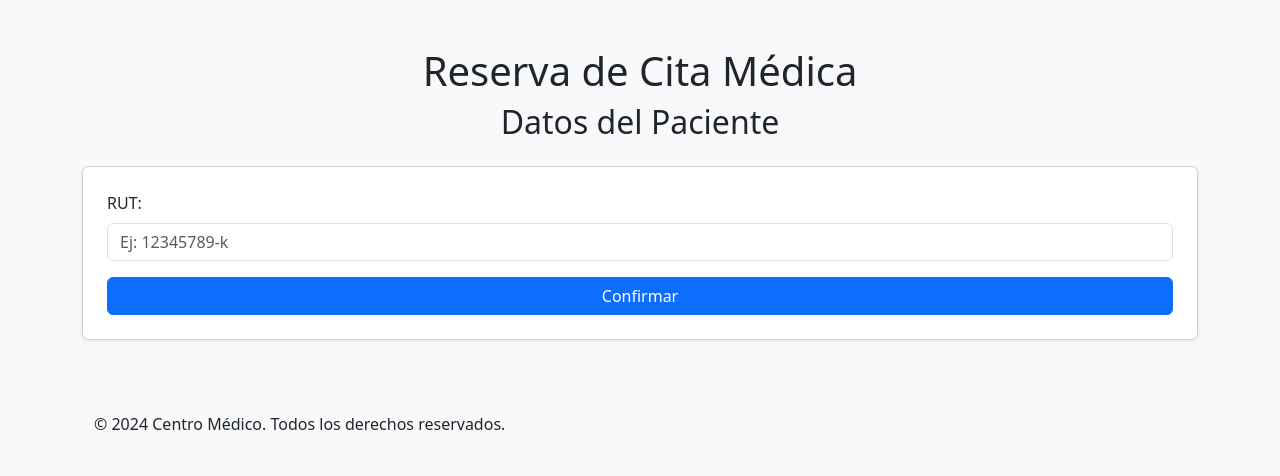
After one commit to JavierKDGN/IngSoftwareG7, a Flask app: page /acceso_historial_citas in a window 1280 px wide. The commit adds this page. Shown: the part 378-854 px from the top of the page. Run offline with Flask 3, Linux system fonts and the light colour scheme.

Commit message:
Historial de citas puede recibir un rut y revisar sus citas

```diff
--- a/app/routes.py
+++ b/app/routes.py
@@ -27,11 +27,28 @@ def especialistas():
 def centroayuda():
     return render_template('centroayuda.html')
 
+@app.route('/acceso_historial_citas', methods=['GET', 'POST'])
+def acceso_historial_citas():
+    if request.method == 'POST':
+        rut_paciente = request.form.get('rut_paciente')
+        rut_paciente = parse_rut(rut_paciente)
+        paciente = Paciente.get_paciente_by_rut(rut_paciente)
+        print(paciente)
+        if paciente:
+            return redirect(url_for('historial_citas', paciente_id=paciente.id_paciente))
+        else:
+            return render_template('acceso_historial_citas.html',error="Paciente no encontrado")
+    return render_template('acceso_historial_citas.html')
+
 @app.route('/historial_citas')
 def historial_citas():
     print(Horario.query.all())
     print(Cita.query.all())
-    historial = Cita.get_citas_por_paciente(1)  # Suponiendo que 1 es el ID del paciente
+    paciente_id = request.args.get('paciente_id', type=int)
+    if not paciente_id:
+        return redirect(url_for('index'))
+
+    historial = Cita.get_citas_por_paciente(paciente_id)  # Suponiendo que 1 es el ID del paciente
     for cita in historial:
         print(f"- Cita ID: {cita.id_cita}")
         print(f"  Estado: {cita.estado.name}")
--- /dev/null
+++ b/app/templates/acceso_historial_citas.html
@@ -0,0 +1,34 @@
+{% extends 'base.html' %}
+
+{% block title %}Historial de Citas - Centro Médico{% endblock %}
+
+{% block content %}
+<section class="hero-section">
+    <div class="container">
+        <h1 class="display-4">Historial de Citas</h1>
+        <p class="lead">Consulta tus citas médicas pasadas y su estado.</p>
+    </div>
+</section>
+<div class="container mt-5">
+    <h1 class="text-center">Reserva de Cita Médica</h1>
+    <h2 class="text-center mb-4">Datos del Paciente</h2>
+
+    <form action="{{ url_for('acceso_historial_citas') }}" method="POST" class="card p-4 shadow-sm">
+
+        <div class="mb-3">
+            <label for="rut_paciente" class="form-label">RUT:</label>
+            <input type="text" class="form-control {% if error %}is-invalid{% endif %}" id="rut_paciente" name="rut_paciente"
+                   placeholder="Ej: 12345789-k" value="{{ request.form.get('rut_paciente', '') }}" required>
+            {% if error %}
+            <div class="invalid-feedback">
+                {{ error }}
+            </div>
+            {% endif %}
+        </div>
+
+
+        <button type="submit" class="btn btn-primary w-100">Confirmar</button>
+    </form>
+
+</div>
+{% endblock %}
--- a/app/templates/base.html
+++ b/app/templates/base.html
@@ -40,13 +40,13 @@
                         <a class="nav-link" href="{{ url_for('especialistas') }}">Especialistas</a>
                     </li>
                     <li class="nav-item">
-                        <a class="nav-link" href="{{ url_for('historial_citas') }}">Historial de Citas</a>
-                    </li>
-                    <li class="nav-item">
                         <a class="nav-link" href="{{ url_for('centroayuda') }}">Centro de Ayuda</a>
                     </li>
                     <li class="nav-item">
                         <a class="nav-link" href="{{ url_for('seleccionar_especialista') }}">Reservar Cita</a>
+                    </li>
+                    <li class="nav-item">
+                        <a class="nav-link" href="{{ url_for('acceso_historial_citas') }}">Historial de Citas</a>
                     </li>
                 </ul>
             </div>
--- a/app/templates/cita_confirmada.html
+++ b/app/templates/cita_confirmada.html
@@ -14,7 +14,7 @@
             <h4 class="card-title text-center text-primary">Detalles de la Cita</h4>
             <p class="card-text">
                 <strong>Doctor:</strong> Dr. {{ nombre_medico }}<br>
-                <strong>Especialidad:</strong> {{ especialidad }}<br>
+                <strong>Especialidad:</strong> {{ especialidad.name }}<br>
                 <strong>Paciente:</strong> {{ nombre_paciente }}<br>
                 <strong>Fecha:</strong> {{ fecha }}<br>
                 <strong>Hora:</strong> {{ hora }}
```
Also changed, not shown: app/templates/reservar_cita.html (deleted, +0 -48 lines), app/templates/seleccionar_especialista.html (+7 -1 lines).
